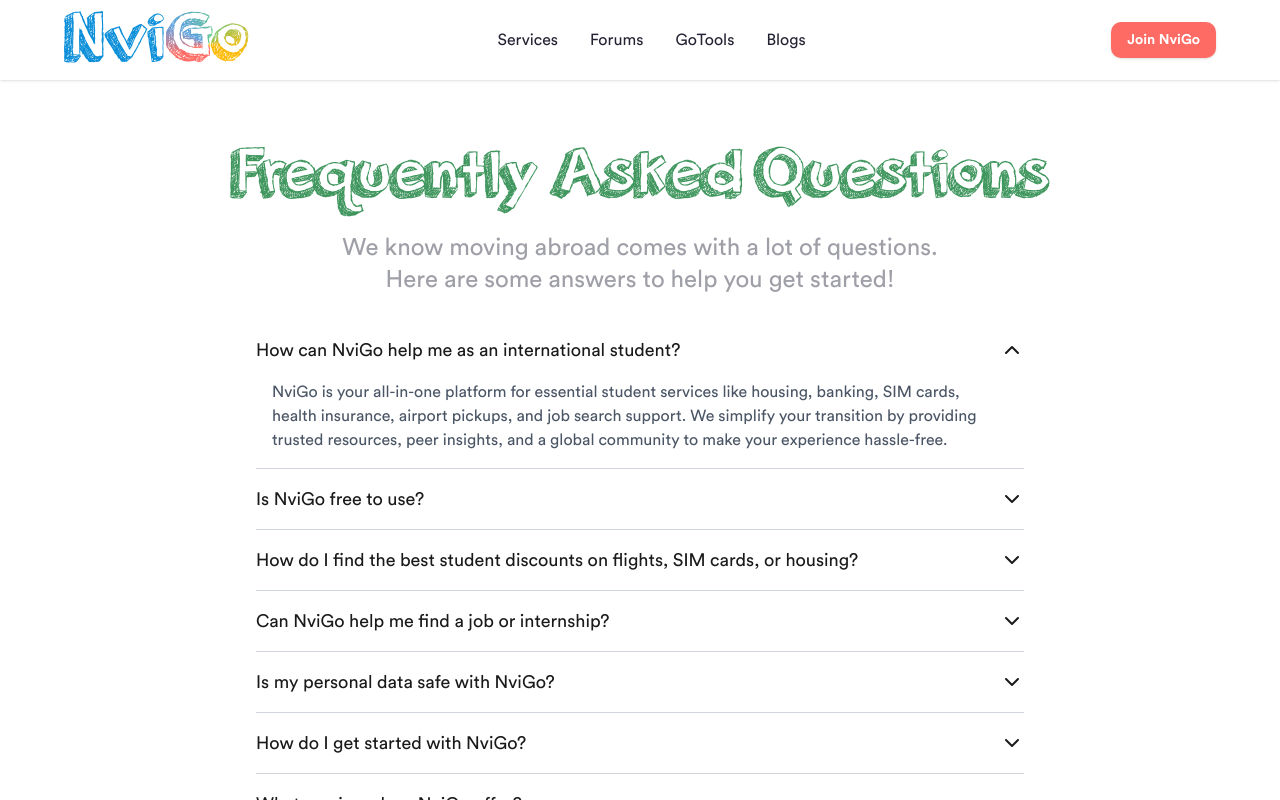
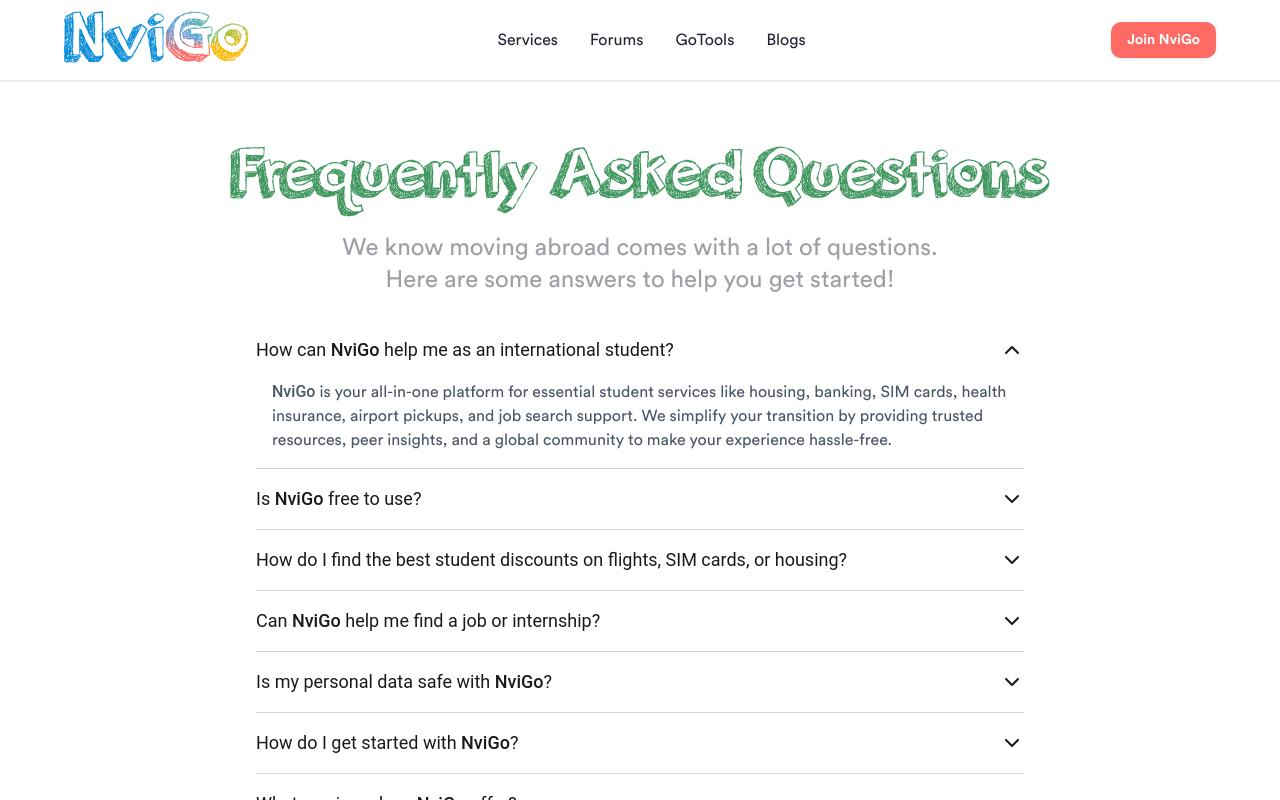
Before and after one commit to dev-nvigo/nvigo-client, a Next.js app: page /faqs in a window 1280 px wide. Both pictures are taken after a click on the button "How can NviGo help me as an international student?". Shown: the top 800 px of the page. Built offline with nearby package versions, Linux system fonts and the light colour scheme.

Commit message:
Formatting

```diff
--- a/src/components/FAQs.tsx
+++ b/src/components/FAQs.tsx
@@ -7,10 +7,24 @@ import SubText from "@/components/ui/sub-text";
 import HeaderTwo from "@/components/ui/header2";
 import CTAButton from "@/components/ui/ctabutton";
 import { FAQS } from "@/components/ConstantLinks";
+import React from "react";
 
 
 interface FAQsProps {
     isFull?: boolean;
+}
+
+function boldNviGo(text: string) {
+    const regex = /NviGo/g; // This regex will match every instance of 'NviGo'
+    return text.split(regex).map((part, index, array) => {
+        if (index === array.length - 1) return part; // No need to wrap the last part
+        return (
+            <React.Fragment key={index}>
+                {part}
+                <span style={{ fontWeight: '500' }}>NviGo</span>
+            </React.Fragment>
+        );
+    });
 }
 
 const FAQs: React.FC<FAQsProps> = ({ isFull = false }) => {
@@ -34,21 +48,20 @@ const FAQs: React.FC<FAQsProps> = ({ isFull = false }) => {
                             className="w-full flex justify-between items-center py-4 text-left text-xs md:text-lg !font-circular-book focus:outline-none"
                             onClick={() => setOpenIndex(openIndex === index ? null : index)}
                         >
-                            {faq.question}
+                            <div>{boldNviGo(faq.question)}</div>
                             <ChevronDown
-                                className={`min-w-5 min-h-5 flex-shrink-0 transition-transform duration-300 ${openIndex === index ? "rotate-180" : ""
-                                    }`}
+                                className={`min-w-5 min-h-5 flex-shrink-0 transition-transform duration-300 ${openIndex === index ? "rotate-180" : ""}`}
                             />
                         </button>
-                        {openIndex === index && (
-                            <p className="text-gray-600 text-xs md:text-base !font-circular-book pb-4 px-4">{faq.answer}</p>
-                        )}
-                    </div>
+                        { openIndex === index && (
+                        <p className="text-gray-600 text-xs md:text-base !font-circular-book pb-4 px-4">{boldNviGo(faq.answer)}</p>
+                    )}
+            </div>
                 ))}
-            </div>
+        </div>
 
             { !isFull && <CTAButton className="mt-7 bg-[#3e965d] hover:bg-[#357d4f] self-center" href={FAQS}>Know More</CTAButton> }
-        </section>
+        </section >
     );
 }
 
```
